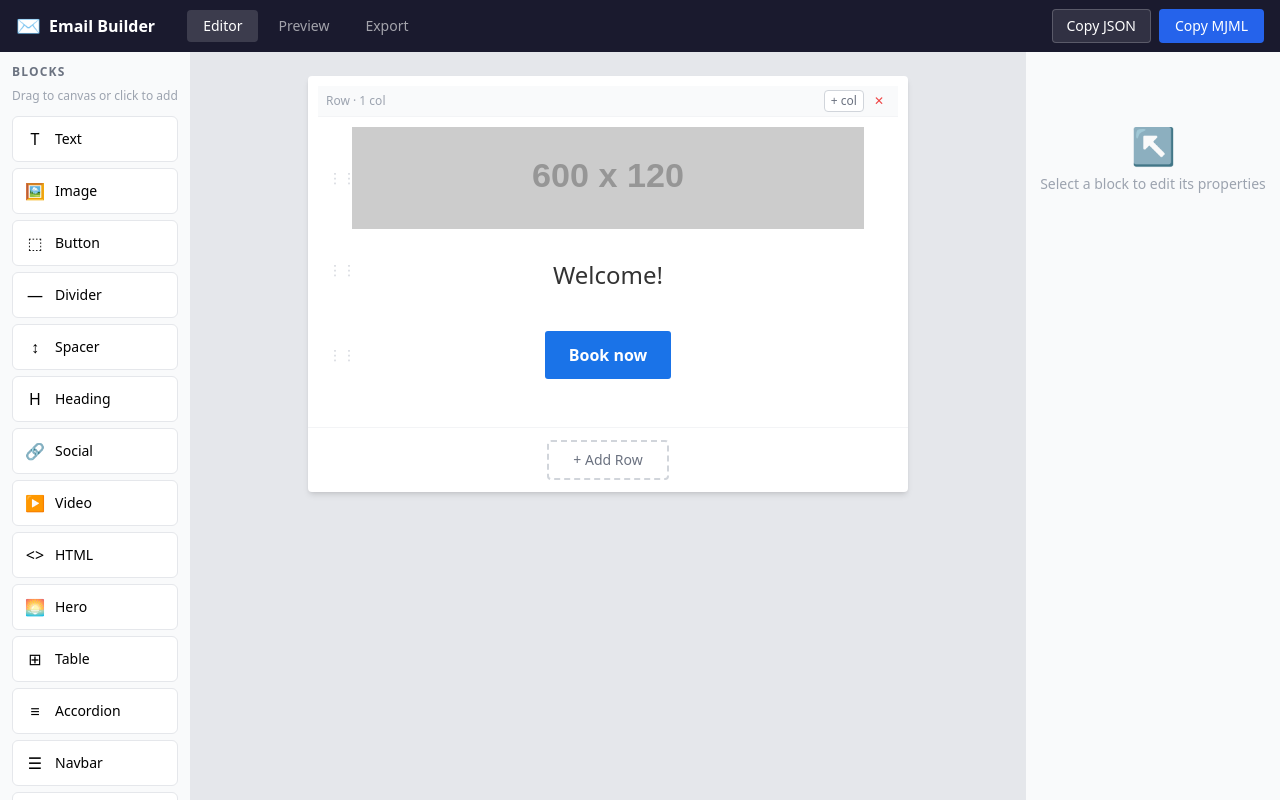
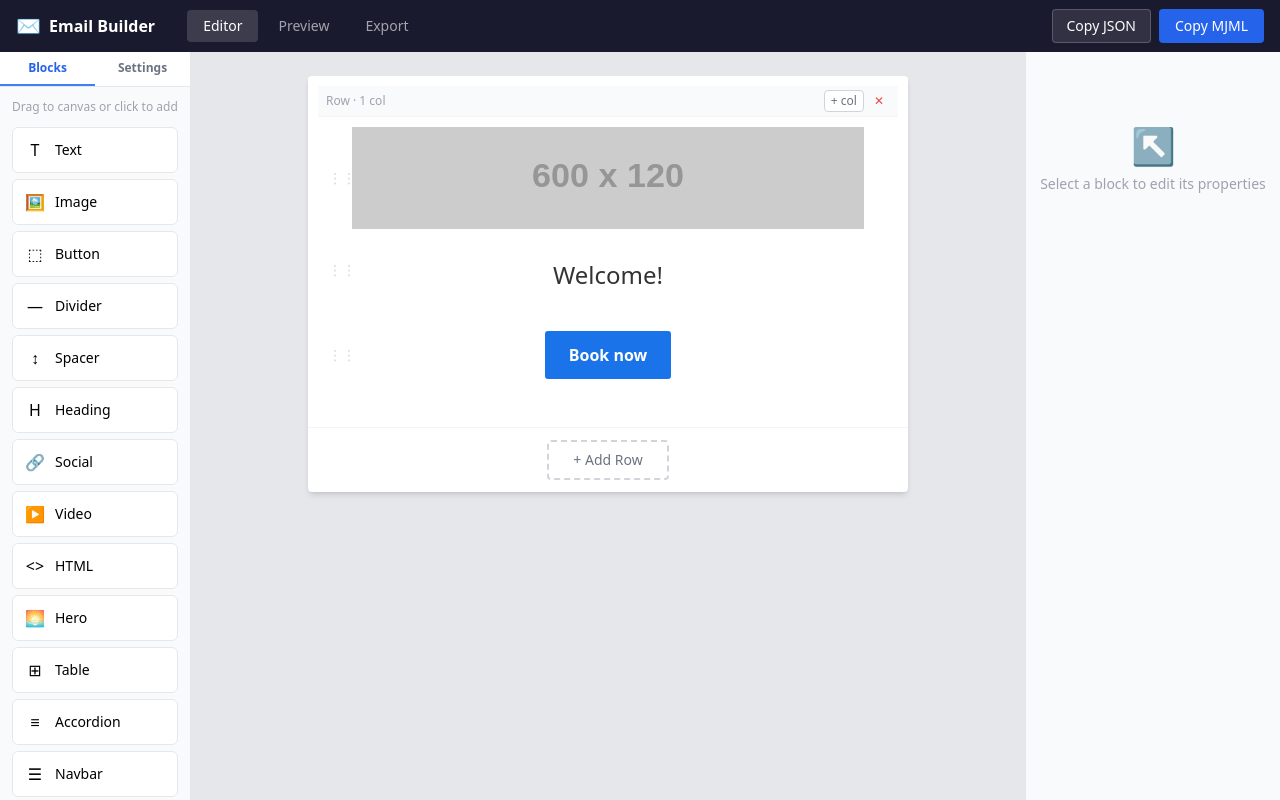
Before and after one commit to szymonhel/ng-mail-builder, an Angular app: page / in a window 1280 px wide. Built offline with nearby package versions, Linux system fonts and the light colour scheme.

Commit message:
extract settings tab

```diff
--- a/src/app/editor/palette/palette.component.html
+++ b/src/app/editor/palette/palette.component.html
@@ -1,7 +1,23 @@
-<div class="p-3 bg-gray-50 border-r border-gray-200 h-full overflow-y-auto box-border">
-  <div class="text-xs font-semibold uppercase tracking-widest text-gray-500 mb-2">Blocks</div>
+<div class="flex flex-col h-full bg-gray-50 border-r border-gray-200">
+
+  <!-- Tab bar -->
+  <div class="flex flex-shrink-0 border-b border-gray-200 bg-white">
+    <button class="flex-1 py-2 text-xs font-semibold transition-colors border-b-2"
+            [ngClass]="activeTab() === 'blocks'
+              ? 'border-blue-500 text-blue-600'
+              : 'border-transparent text-gray-500 hover:text-gray-700'"
+            (click)="activeTab.set('blocks')">Blocks</button>
+    <button class="flex-1 py-2 text-xs font-semibold transition-colors border-b-2"
+            [ngClass]="activeTab() === 'settings'
+              ? 'border-blue-500 text-blue-600'
+              : 'border-transparent text-gray-500 hover:text-gray-700'"
+            (click)="activeTab.set('settings')">Settings</button>
+  </div>
+
+  <!-- Blocks tab -->
+  @if (activeTab() === 'blocks') {
+    <div class="p-3 overflow-y-auto flex-1">
       <div class="text-xs text-gray-400 mb-3">Drag to canvas or click to add</div>
-
       <div cdkDropList
            [id]="paletteListId"
            [cdkDropListData]="items"
@@ -15,47 +31,78 @@
                (click)="addBlock(item.type)">
             <span class="text-base w-5 text-center select-none">{{ item.icon }}</span>
             <span class="font-medium select-none">{{ item.label }}</span>
-
-        <!-- Drag preview card that follows the cursor -->
             <div *cdkDragPreview class="flex items-center gap-2 px-3 py-2 bg-blue-600 text-white rounded-md shadow-lg text-sm font-medium pointer-events-none">
               <span>{{ item.icon }}</span>
               <span>{{ item.label }}</span>
             </div>
-
-        <!-- Placeholder left behind in palette while dragging -->
             <div *cdkDragPlaceholder class="h-10 border-2 border-dashed border-blue-300 rounded-md bg-blue-50"></div>
           </div>
         }
       </div>
+    </div>
+  }
 
-  <div class="text-xs font-semibold uppercase tracking-widest text-gray-500 mb-2 mt-4">Settings</div>
-  <div class="flex flex-col gap-1.5 text-xs">
-    <label class="text-gray-600">Content width</label>
-    <input type="number" class="w-full px-2 py-1.5 border border-gray-300 rounded text-xs box-border"
+  <!-- Settings tab -->
+  @if (activeTab() === 'settings') {
+    <div class="p-3 overflow-y-auto flex-1 flex flex-col gap-3">
+
+      <div>
+        <div class="text-[10px] font-semibold uppercase tracking-wider text-gray-500 mb-2">Layout</div>
+        <div class="flex flex-col gap-2">
+          <label class="text-xs text-gray-600">Content width (px)</label>
+          <input type="number" class="w-full px-2 py-1.5 border border-gray-300 rounded text-xs box-border bg-white focus:outline-none focus:border-blue-500"
                  [value]="store.doc().settings.contentWidth"
                  (change)="store.updateSettings({ contentWidth: +$any($event.target).value })" />
-    <label class="text-gray-600">Background</label>
+        </div>
+      </div>
+
+      <div>
+        <div class="text-[10px] font-semibold uppercase tracking-wider text-gray-500 mb-2">Colors</div>
+        <div class="flex flex-col gap-2">
+          <label class="text-xs text-gray-600">Page background</label>
           <input type="color" class="w-full h-8 border border-gray-300 rounded cursor-pointer p-0.5"
                  [value]="store.doc().settings.backgroundColor"
                  (input)="store.updateSettings({ backgroundColor: $any($event.target).value })" />
-    <label class="text-gray-600">Body color</label>
+          <label class="text-xs text-gray-600">Email body background</label>
           <input type="color" class="w-full h-8 border border-gray-300 rounded cursor-pointer p-0.5"
                  [value]="store.doc().settings.bodyColor"
                  (input)="store.updateSettings({ bodyColor: $any($event.target).value })" />
-    <label class="text-gray-600">Preview text</label>
-    <input type="text" class="w-full px-2 py-1.5 border border-gray-300 rounded text-xs box-border"
-           [value]="store.doc().settings.previewText"
-           (change)="store.updateSettings({ previewText: $any($event.target).value })"
-           placeholder="Preview shown in inbox..." />
-    <label class="text-gray-600 mt-2">Google Font name</label>
-    <input type="text" class="w-full px-2 py-1.5 border border-gray-300 rounded text-xs box-border"
+        </div>
+      </div>
+
+      <div>
+        <div class="text-[10px] font-semibold uppercase tracking-wider text-gray-500 mb-2">Typography</div>
+        <div class="flex flex-col gap-2">
+          <label class="text-xs text-gray-600">Font family</label>
+          <input type="text" class="w-full px-2 py-1.5 border border-gray-300 rounded text-xs box-border bg-white focus:outline-none focus:border-blue-500"
+                 [value]="store.doc().settings.fontFamily"
+                 (change)="store.updateSettings({ fontFamily: $any($event.target).value })"
+                 placeholder="Arial, sans-serif" />
+          <label class="text-xs text-gray-600">Google Font name</label>
+          <input type="text" class="w-full px-2 py-1.5 border border-gray-300 rounded text-xs box-border bg-white focus:outline-none focus:border-blue-500"
                  [value]="store.doc().settings.googleFontName"
                  (change)="store.updateSettings({ googleFontName: $any($event.target).value })"
                  placeholder="e.g. Roboto" />
-    <label class="text-gray-600">Google Font URL</label>
-    <input type="text" class="w-full px-2 py-1.5 border border-gray-300 rounded text-xs box-border"
+          <label class="text-xs text-gray-600">Google Font URL</label>
+          <input type="text" class="w-full px-2 py-1.5 border border-gray-300 rounded text-xs box-border bg-white focus:outline-none focus:border-blue-500"
                  [value]="store.doc().settings.googleFontUrl"
                  (change)="store.updateSettings({ googleFontUrl: $any($event.target).value })"
                  placeholder="https://fonts.googleapis.com/css?family=Roboto" />
         </div>
       </div>
+
+      <div>
+        <div class="text-[10px] font-semibold uppercase tracking-wider text-gray-500 mb-2">Inbox</div>
+        <div class="flex flex-col gap-2">
+          <label class="text-xs text-gray-600">Preview text</label>
+          <input type="text" class="w-full px-2 py-1.5 border border-gray-300 rounded text-xs box-border bg-white focus:outline-none focus:border-blue-500"
+                 [value]="store.doc().settings.previewText"
+                 (change)="store.updateSettings({ previewText: $any($event.target).value })"
+                 placeholder="Shown in inbox before opening..." />
+        </div>
+      </div>
+
+    </div>
+  }
+
+</div>
--- a/src/app/editor/palette/palette.component.ts
+++ b/src/app/editor/palette/palette.component.ts
@@ -1,5 +1,7 @@
-import { Component, inject, computed } from '@angular/core';
+import { Component, inject, computed, signal } from '@angular/core';
+import { NgClass } from '@angular/common';
 import { CdkDrag, CdkDropList, CdkDragPreview, CdkDragPlaceholder } from '@angular/cdk/drag-drop';
+import { FormsModule } from '@angular/forms';
 import { EditorStore } from '../../store/editor.store';
 import { DropListsService, PALETTE_LIST_ID } from '../drop-lists.service';
 import { BlockType } from '../../models/email-doc.model';
@@ -30,7 +32,7 @@ export const PALETTE_ITEMS: PaletteItem[] = [
 @Component({
   selector: 'app-palette',
   standalone: true,
-  imports: [CdkDrag, CdkDropList, CdkDragPreview, CdkDragPlaceholder],
+  imports: [NgClass, CdkDrag, CdkDropList, CdkDragPreview, CdkDragPlaceholder, FormsModule],
   templateUrl: './palette.component.html'
 })
 export class PaletteComponent {
@@ -39,6 +41,7 @@ export class PaletteComponent {
 
   readonly paletteListId = PALETTE_LIST_ID;
   readonly items = PALETTE_ITEMS;
+  activeTab = signal<'blocks' | 'settings'>('blocks');
 
   connectedTo = computed(() => this.dropListsService.columnIds());
 
```
Lines whose indentation alone changed are shown as unchanged.
